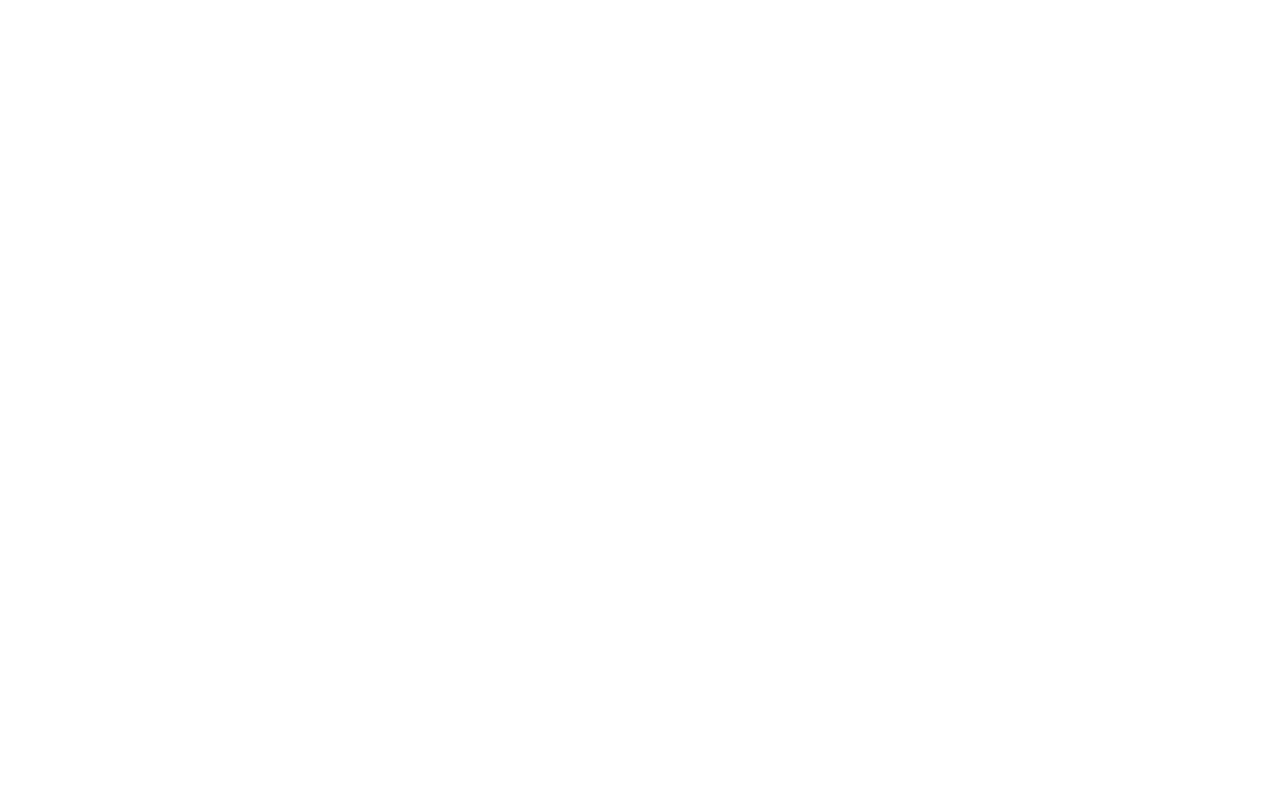
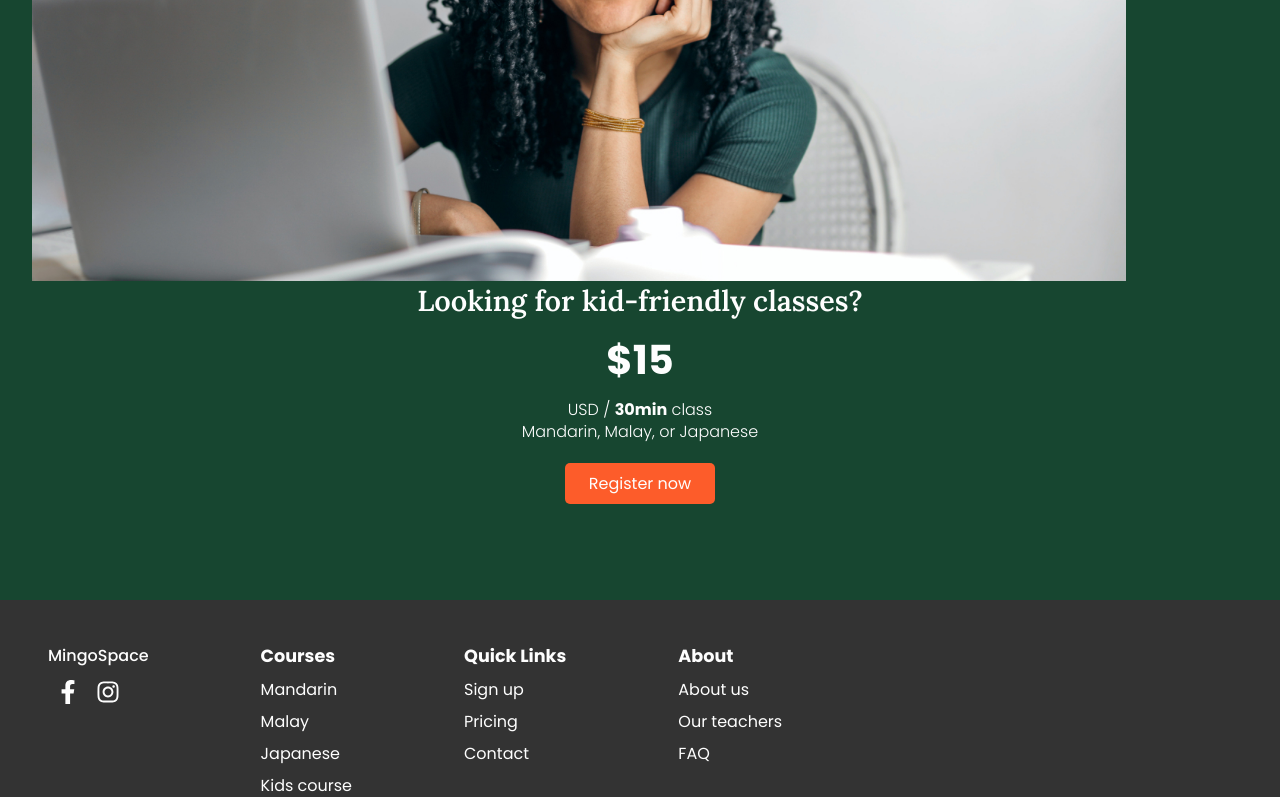
Before and after one commit to axseinga/mingo-space-website, a React app: page /pricing in a window 1280 px wide. Shown: the part 1755-2552 px from the top of the page. Before the commit the page ends 1535 px from the top, so only its background shows below. Built offline with nearby package versions, Linux system fonts and the light colour scheme.

Commit message:
add register kids class component

```diff
--- a/src/components/registerBanner/Register.js
+++ b/src/components/registerBanner/Register.js
@@ -16,10 +16,8 @@
             <img src={data?.image} />
             <div>
                 <h2>{data?.header}</h2>
-                <p>
-                    <span>{data?.subheader && data?.subheader}</span>
-                    {data?.content}
-                </p>
+                <span>{data?.subheader && data?.subheader}</span>
+                <p dangerouslySetInnerHTML={{ __html: data?.content }}></p>
                 <StyledNavLinkRegister to={"/register"}>
                     <Button type="button" default>
                         Register now
--- a/src/components/registerBanner/Register.styled.js
+++ b/src/components/registerBanner/Register.styled.js
@@ -24,6 +24,11 @@
         }
     }
 
+    & > div {
+        display: flex;
+        flex-direction: column;
+        gap: 1.2rem;
+
         & h2 {
             font-family: ${({ theme }) => theme.font.fontLora};
             font-size: 1.8rem;
@@ -31,17 +36,21 @@
             line-height: 2.5rem;
         }
 
+        & span {
+            font-weight: 700;
+            font-size: 2rem;
+            display: block;
+            font-size: 2.5rem;
+        }
+
         & p {
-        margin: 1.5rem 0;
             font-weight: 300;
             font-size: 1rem;
             line-height: 1.4rem;
 
-        & span {
+            & strong {
                 font-weight: 700;
-            font-size: 2rem;
-            display: block;
-            margin-bottom: 1rem;
+            }
         }
     }
 `;
--- a/src/pages/HomePage/HomePage.js
+++ b/src/pages/HomePage/HomePage.js
@@ -81,8 +81,8 @@
         image: "/assets/Pic_ReadytoRegisterCard.jpg",
         header: "Ready to register?",
         content: "No payment required now.",
-        bgColor: "dark",
-        center: "center",
+        isDark: true,
+        center: true,
         isFull: false,
         isLeft: true,
     };
--- a/src/pages/PricingPage.js
+++ b/src/pages/PricingPage.js
@@ -2,6 +2,7 @@
 import { StyledPricingPage } from "./styled/PricingPage.styled";
 import { Header } from "../components/pageHeader/pageHeader";
 import { PriceCard } from "../components/priceCard/priceCard";
+import { RegisterSection } from "../components/registerBanner/Register";
 
 export const PricingPage = () => {
     const headerSection = {
@@ -25,12 +26,23 @@
             content: `USD / <strong>1hr</strong> class`,
         },
     ];
+    const registerBannerData = {
+        image: "/assets/Pic_PrivateMandarinClassPricing.jpg",
+        header: "Looking for kid-friendly classes?",
+        subheader: "$15",
+        content: `USD / <strong>30min</strong> class <br/>
+        Mandarin, Malay, or Japanese`,
+        isDark: true,
+        isCenter: true,
+        isFull: false,
+    };
     return (
         <StyledPricingPage>
             <Header data={headerSection} />
             {pricingData?.map((price) => (
                 <PriceCard data={price} />
             ))}
+            <RegisterSection data={registerBannerData} />
         </StyledPricingPage>
     );
 };
--- a/src/pages/courses/Mandarin.js
+++ b/src/pages/courses/Mandarin.js
@@ -86,7 +86,7 @@
         image: "/assets/Pic_PrivateMandarinClassPricing.jpg",
         header: "Private Mandarin class pricing",
         subheader: "$25",
-        content: "USD / 1hr class",
+        content: `USD / <strong>1hr</strong> class`,
         isDark: false,
         isCenter: false,
         isFull: false,
```
Lines whose indentation alone changed are shown as unchanged.
